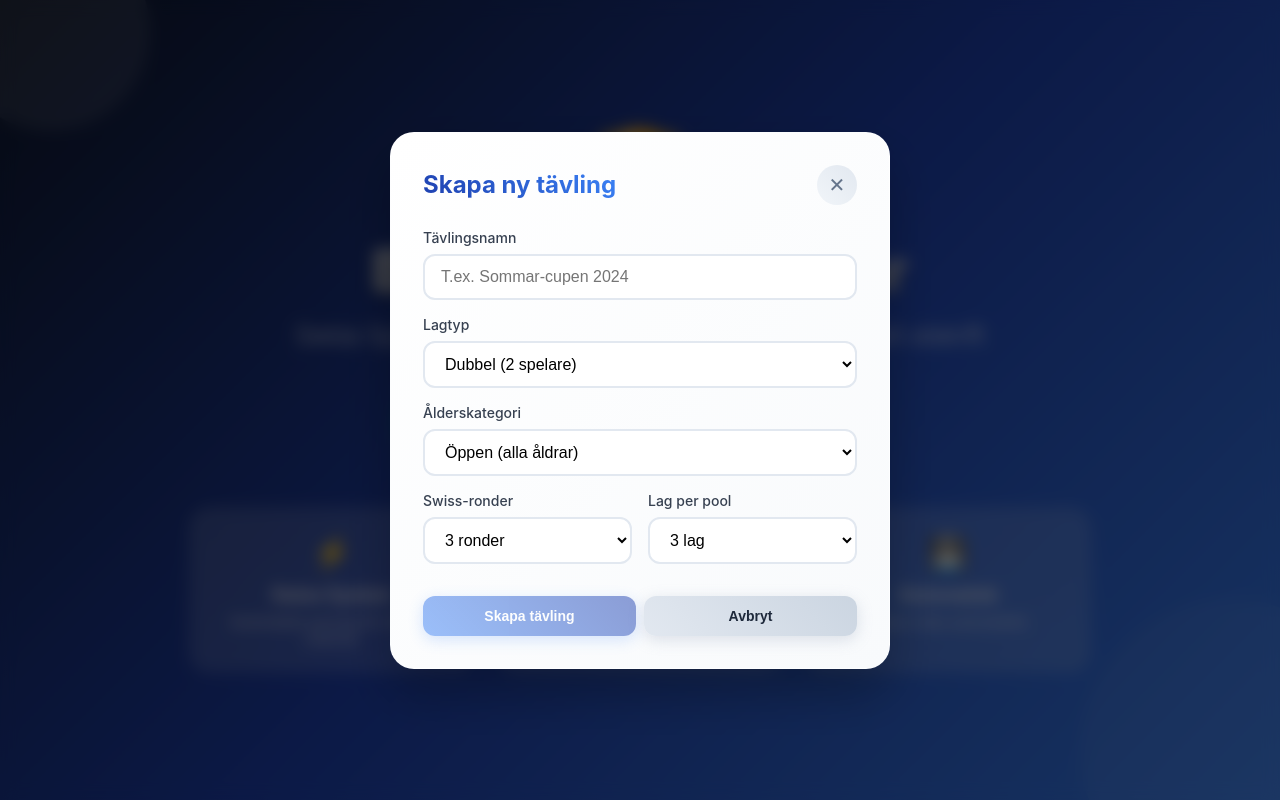
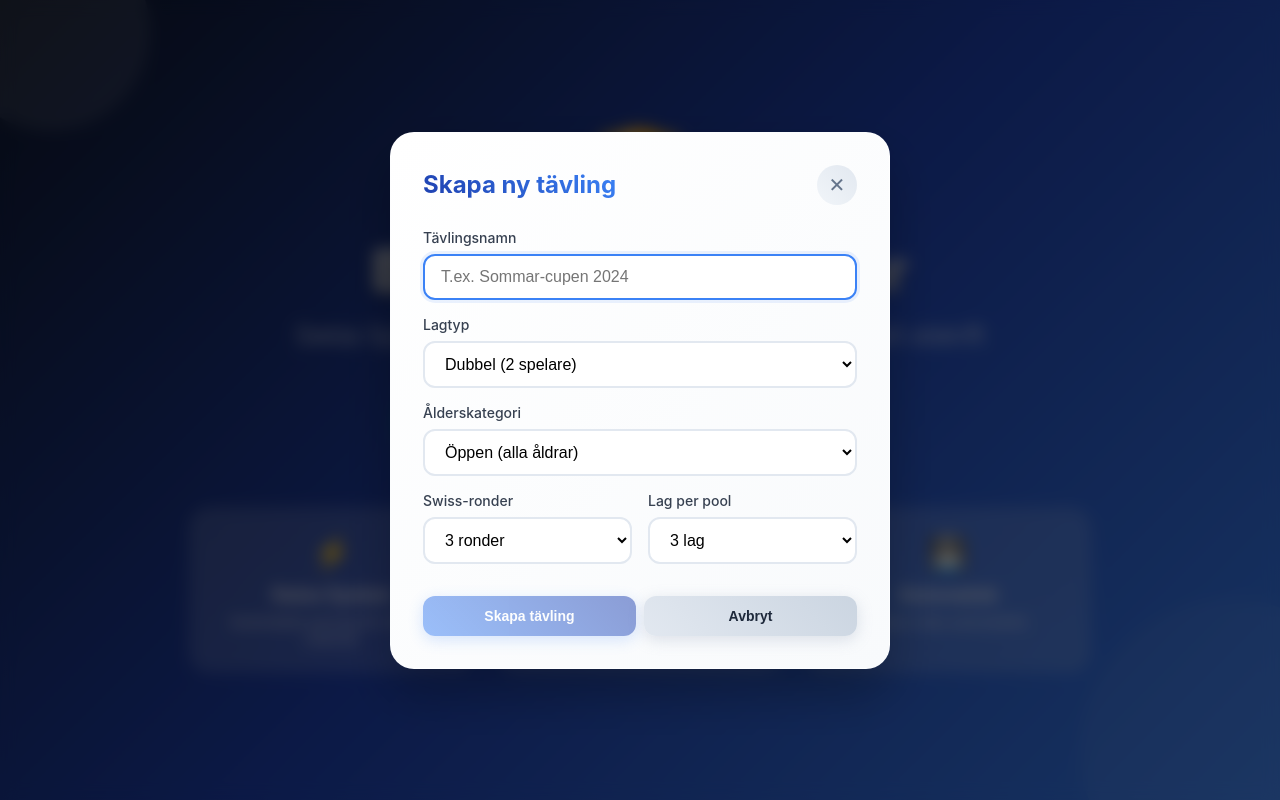
Before and after one commit to Mats6102hamberg/boule-pro-tavlingar, a React (Create React App) app: page / in a window 1280 px wide. Both pictures are taken after a click on the button "🚀 Skapa Ny Tävling". Shown: the top 800 px of the page. Built offline with nearby package versions, Linux system fonts and the light colour scheme.

Commit message:
🐛 Fixa input-instabilitet med stabila event handlers och useCallback optimering

```diff
--- a/src/App.js
+++ b/src/App.js
@@ -1,7 +1,9 @@
-import React, { useState, useEffect } from 'react';
+import React, { useState, useEffect, useCallback, useMemo } from 'react';
 
-// Add CSS animations with better browser support
+// Add CSS animations with better browser support - RUN ONLY ONCE
+if (!document.getElementById('boule-styles')) {
   const styleSheet = document.createElement('style');
+  styleSheet.id = 'boule-styles';
   styleSheet.textContent = `
     @keyframes float {
       0%, 100% {
@@ -60,8 +62,6 @@ styleSheet.textContent = `
       box-sizing: border-box;
     }
   `;
-if (!document.getElementById('boule-styles')) {
-  styleSheet.id = 'boule-styles';
   document.head.appendChild(styleSheet);
 }
 
@@ -106,7 +106,7 @@ const App = () => {
     }
   }, [tournaments]);
 
-  const createTournament = () => {
+  const createTournament = useCallback(() => {
     if (newTournamentName.trim()) {
       const newTournament = {
         id: Date.now().toString(),
@@ -118,30 +118,30 @@ const App = () => {
         currentPhase: 'setup',
         currentRound: 0
       };
-      setTournaments([...tournaments, newTournament]);
+      setTournaments(prev => [...prev, newTournament]);
       setNewTournamentName('');
       setIsCreateModalOpen(false);
     }
-  };
+  }, [newTournamentName, tournamentSettings]);
 
-  const deleteTournament = (tournamentId) => {
+  const deleteTournament = useCallback((tournamentId) => {
     if (window.confirm('Är du säker på att du vill radera denna turnering?')) {
-      setTournaments(tournaments.filter(t => t.id !== tournamentId));
+      setTournaments(prev => prev.filter(t => t.id !== tournamentId));
     }
-  };
+  }, []);
 
-  const openTournament = (tournamentId) => {
+  const openTournament = useCallback((tournamentId) => {
     setSelectedTournamentId(tournamentId);
     setCurrentView('tournament');
-  };
+  }, []);
 
-  const goToDashboard = () => {
+  const goToDashboard = useCallback(() => {
     setCurrentView('dashboard');
     setSelectedTournamentId(null);
-  };
+  }, []);
 
   // Förbättrade Print-funktioner med spelare, ranking och licensnummer
-  const generatePrintContent = (tournament, type) => {
+  const generatePrintContent = useCallback((tournament, type) => {
     const timestamp = new Date().toLocaleString('sv-SE');
 
     const baseStyles = `
@@ -197,17 +197,17 @@ const App = () => {
     `;
 
     return content;
-  };
+  }, []);
 
-  const handlePrint = (tournament) => {
+  const handlePrint = useCallback((tournament) => {
     const content = generatePrintContent(tournament, printOptions.format);
     const printWindow = window.open('', '_blank');
     printWindow.document.write(content);
     printWindow.document.close();
     printWindow.print();
-  };
+  }, [generatePrintContent, printOptions.format]);
 
-  // Button Component
+  // Button Component - Enkel och stabil
   const Button = ({ children, onClick, variant = 'primary', disabled, style = {} }) => {
     const variants = {
       primary: {
@@ -267,7 +267,7 @@ const App = () => {
     );
   };
 
-  // Input Component
+  // Input Component - Enkel och stabil
   const Input = ({ value, onChange, placeholder, type = 'text', style = {} }) => {
     return (
       <input
@@ -300,7 +300,7 @@ const App = () => {
     );
   };
 
-  // Select Component
+  // Select Component - Enkel och stabil
   const Select = ({ value, onChange, options, style = {} }) => {
     return (
       <select
@@ -336,12 +336,59 @@ const App = () => {
     );
   };
 
-  // Modal Component
-  const Modal = ({ isOpen, onClose, title, children }) => {
+  // Isolerad Tournament Name Input för att förhindra re-render problem
+  const TournamentNameInput = useCallback(({ value, onChange, placeholder }) => {
+    const handleChange = useCallback((e) => {
+      onChange(e.target.value);
+    }, [onChange]);
+
+    const handleFocus = useCallback((e) => {
+      e.target.style.borderColor = '#3b82f6';
+      e.target.style.boxShadow = '0 0 0 3px rgba(59, 130, 246, 0.1)';
+      e.target.style.background = 'white';
+    }, []);
+
+    const handleBlur = useCallback((e) => {
+      e.target.style.borderColor = '#e2e8f0';
+      e.target.style.boxShadow = 'none';
+      e.target.style.background = 'rgba(255, 255, 255, 0.9)';
+    }, []);
+
+    return (
+      <input
+        type="text"
+        value={value}
+        onChange={handleChange}
+        placeholder={placeholder}
+        autoFocus
+        style={{
+          width: '100%',
+          padding: '12px 16px',
+          border: '2px solid #e2e8f0',
+          borderRadius: '12px',
+          fontSize: '16px',
+          outline: 'none',
+          transition: 'all 0.3s ease',
+          background: 'rgba(255, 255, 255, 0.9)'
+        }}
+        onFocus={handleFocus}
+        onBlur={handleBlur}
+      />
+    );
+  }, []);
+
+  // Stabil onChange handler för tournament name
+  const handleTournamentNameChange = useCallback((newValue) => {
+    setNewTournamentName(newValue);
+  }, []);
+
+  // Modal Component - Stabil och enkel
+  const Modal = useCallback(({ isOpen, onClose, title, children }) => {
     if (!isOpen) return null;
 
     return (
-      <div style={{
+      <div
+        style={{
           position: 'fixed',
           top: 0,
           left: 0,
@@ -354,7 +401,13 @@ const App = () => {
           padding: '16px',
           zIndex: 50,
           backdropFilter: 'blur(8px)'
-      }}>
+        }}
+        onClick={(e) => {
+          if (e.target === e.currentTarget) {
+            onClose();
+          }
+        }}
+      >
         <div style={{
           background: 'linear-gradient(135deg, #ffffff 0%, #f8fafc 100%)',
           borderRadius: '24px',
@@ -412,7 +465,7 @@ const App = () => {
         </div>
       </div>
     );
-  };
+  }, []);
 
   // Dashboard View
   if (currentView === 'dashboard') {
@@ -889,9 +942,9 @@ const App = () => {
               }}>
                 Tävlingsnamn
               </label>
-              <Input
+              <TournamentNameInput
                 value={newTournamentName}
-                onChange={setNewTournamentName}
+                onChange={handleTournamentNameChange}
                 placeholder="T.ex. Sommar-cupen 2024"
               />
             </div>
```
Lines whose indentation alone changed are shown as unchanged.
